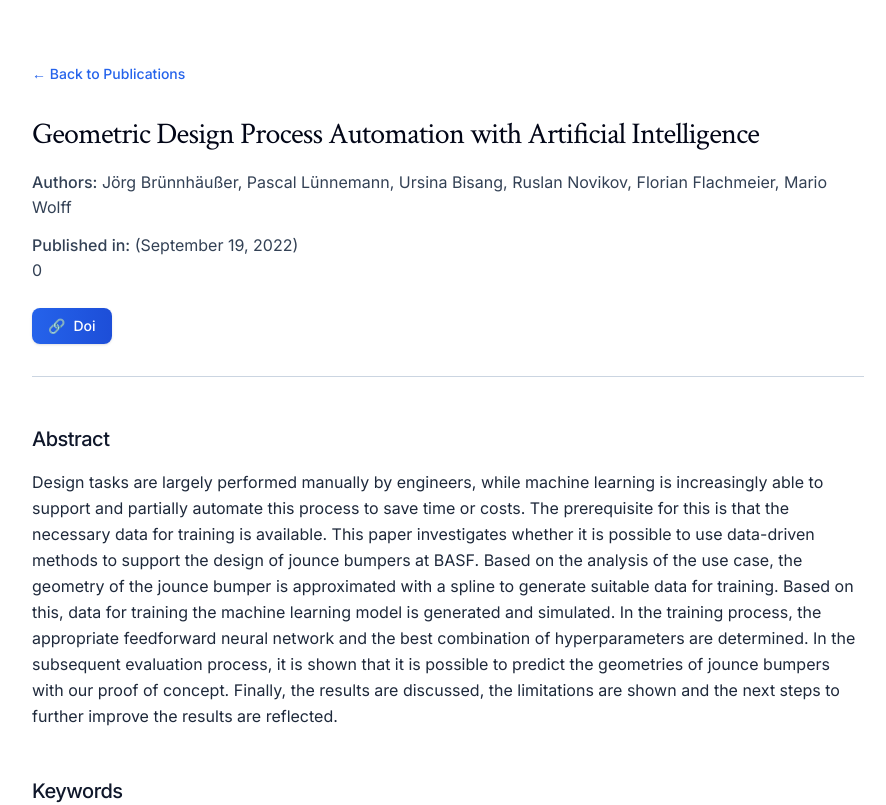
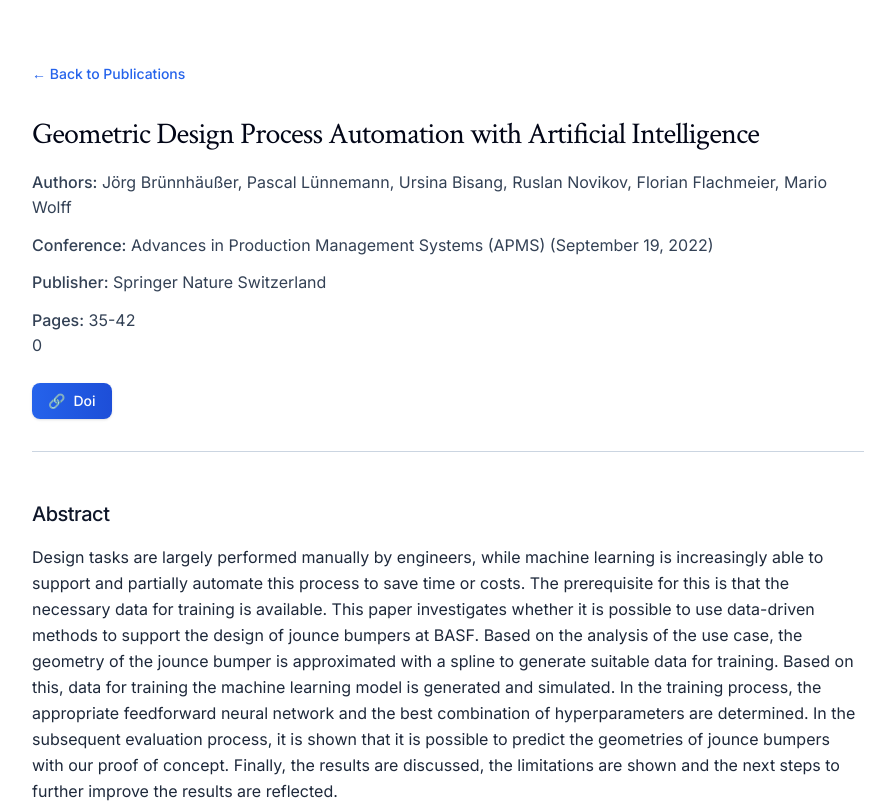
Before and after one commit to Ruslando/ruslando.github.io, a Next.js app: page /publications/geometric-design-automation in a window 1280 px wide. Shown: the top 805 px of the page, without its empty margins (192-1078 px from the left). Built offline with nearby package versions, Linux system fonts and the light colour scheme.

Commit message:
fix: fix build problem caused by publication card

```diff
--- a/app/publications/[id]/page.tsx
+++ b/app/publications/[id]/page.tsx
@@ -18,7 +18,10 @@ export default async function PublicationDetail({ params }: { params: Promise<{
   const pub = publication as {
     title: string;
     authors: string;
-    venue: string;
+    conference?: string;
+    publisher?: string;
+    pages?: string;
+    venue?: string;
     year: string;
     abstract: string;
     keywords: string[];
@@ -50,9 +53,26 @@ export default async function PublicationDetail({ params }: { params: Promise<{
             <p>
               <span className="font-medium">Authors:</span> {pub.authors}
             </p>
-            <p>
-              <span className="font-medium">Published in:</span> {pub.venue} ({pub.year})
-            </p>
+            {pub.conference && (
+              <p>
+                <span className="font-medium">Conference:</span> {pub.conference} ({pub.year})
+              </p>
+            )}
+            {pub.publisher && (
+              <p>
+                <span className="font-medium">Publisher:</span> {pub.publisher}
+              </p>
+            )}
+            {pub.pages && (
+              <p>
+                <span className="font-medium">Pages:</span> {pub.pages}
+              </p>
+            )}
+            {pub.venue && (
+              <p>
+                <span className="font-medium">Published in:</span> {pub.venue} ({pub.year})
+              </p>
+            )}
             {pub.citations && pub.citations > 0 && (
               <p>
                 <span className="font-medium">Citations:</span> {pub.citations}
```
